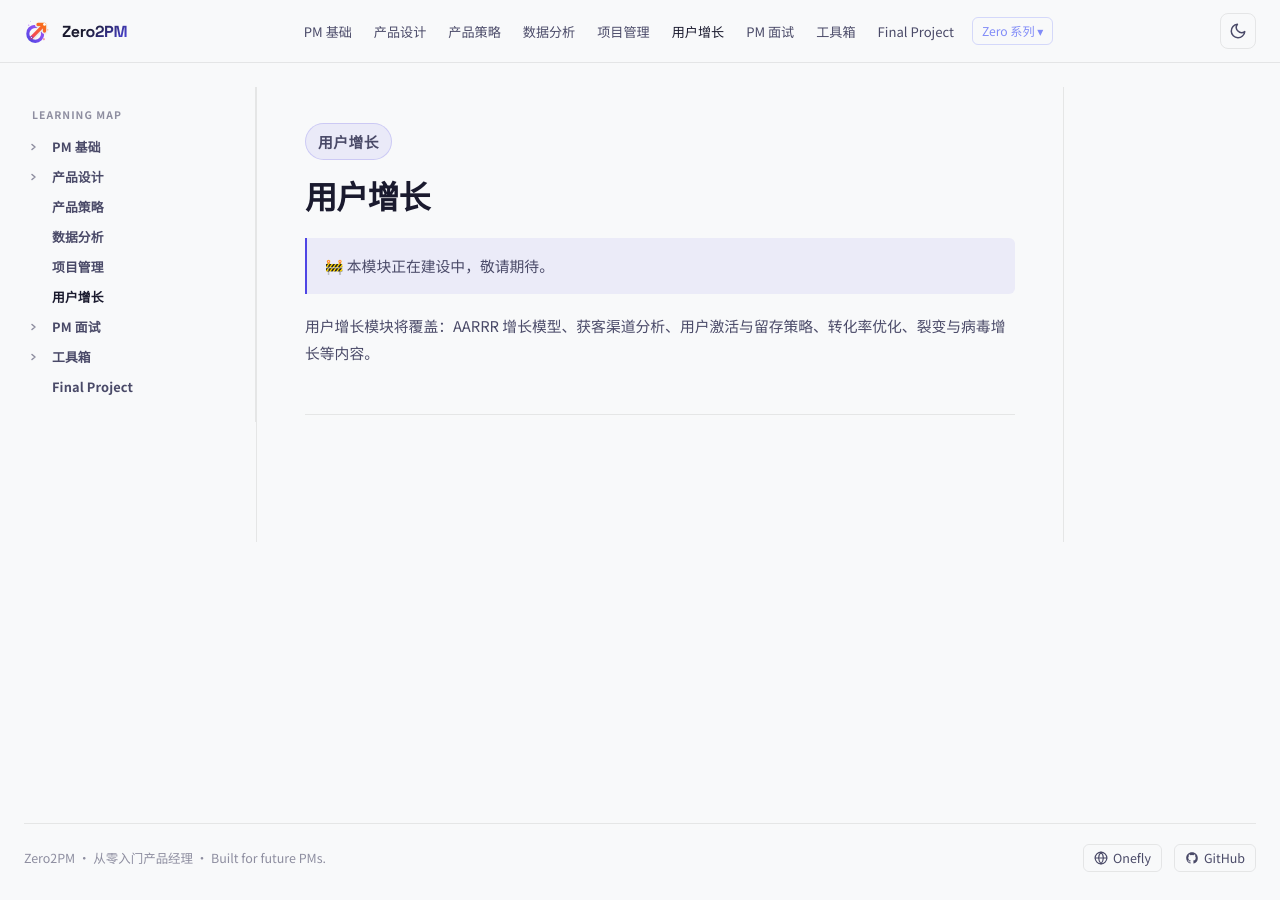
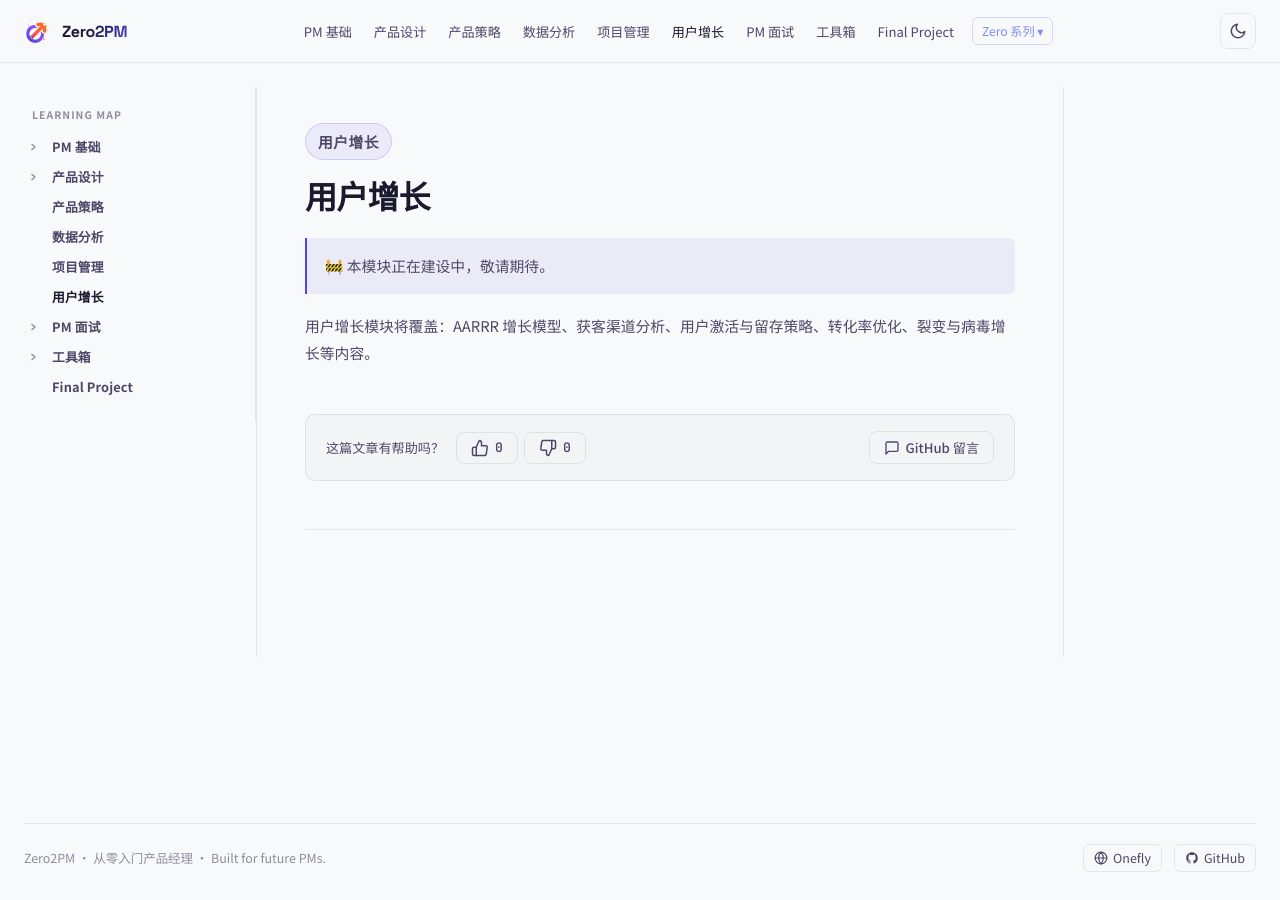
Before and after one commit to ranxi2001/zero2PM, a Jekyll site: the page built from learn-pm-growth/index.md, in a window 1280 px wide. Built offline with Jekyll 4.4.1, drawn with Linux system fonts in a browser that asks for light colours; comment, search, counter and statistics services are not loaded.

Commit message:
feat: 添加文章点赞/点踩 + GitHub 留言跳转交互组件
Co-Authored-By: Claude Opus 4.6 <noreply@anthropic.com>

```diff
--- a/_config.yml
+++ b/_config.yml
@@ -4,6 +4,7 @@ url: https://onefly.top
 markdown: kramdown
 highlighter: rouge
 baseurl: /zero2PM
+reactions_api: ""
 
 plugins:
   - jekyll-sitemap
@@ -24,3 +25,4 @@ exclude:
   - requirements.txt
   - .gitignore
   - __pycache__
+  - workers
--- a/_layouts/default.html
+++ b/_layouts/default.html
@@ -26,7 +26,7 @@
     <link rel="preconnect" href="https://fonts.googleapis.com">
     <link rel="preconnect" href="https://fonts.gstatic.com" crossorigin>
     <link href="https://fonts.googleapis.com/css2?family=Space+Grotesk:wght@500;700&family=Noto+Sans+SC:wght@400;500;700;800&family=JetBrains+Mono:wght@400;600&display=swap" rel="stylesheet">
-    <link rel="stylesheet" href="{{ site.baseurl }}/assets/css/docs.css?v=10">
+    <link rel="stylesheet" href="{{ site.baseurl }}/assets/css/docs.css?v=11">
     <script async src="//busuanzi.ibruce.info/busuanzi/2.3/busuanzi.pure.mini.js"></script>
     <link id="hljs-theme" rel="stylesheet" href="https://cdnjs.cloudflare.com/ajax/libs/highlight.js/11.9.0/styles/github-dark.min.css">
     <script>if(document.documentElement.getAttribute('data-theme')==='light'){document.getElementById('hljs-theme').href='https://cdnjs.cloudflare.com/ajax/libs/highlight.js/11.9.0/styles/github.min.css';}</script>
@@ -137,6 +137,26 @@
                 <p class="doc-eyebrow">{{ page.eyebrow }}</p>
                 {% endif %}
                 {{ content }}
+                <!-- Article Feedback -->
+                <div class="article-feedback" id="article-feedback">
+                    <div class="feedback-reactions">
+                        <span class="feedback-label">这篇文章有帮助吗？</span>
+                        <div class="feedback-btns">
+                            <button class="reaction-btn" id="btn-like" type="button" aria-label="点赞">
+                                <svg width="18" height="18" viewBox="0 0 24 24" fill="none" stroke="currentColor" stroke-width="2" stroke-linecap="round" stroke-linejoin="round"><path d="M14 9V5a3 3 0 0 0-3-3l-4 9v11h11.28a2 2 0 0 0 2-1.7l1.38-9a2 2 0 0 0-2-2.3H14z"/><path d="M7 22H4a2 2 0 0 1-2-2v-7a2 2 0 0 1 2-2h3"/></svg>
+                                <span class="reaction-count" id="like-count">0</span>
+                            </button>
+                            <button class="reaction-btn" id="btn-dislike" type="button" aria-label="点踩">
+                                <svg width="18" height="18" viewBox="0 0 24 24" fill="none" stroke="currentColor" stroke-width="2" stroke-linecap="round" stroke-linejoin="round"><path d="M10 15v4a3 3 0 0 0 3 3l4-9V2H5.72a2 2 0 0 0-2 1.7l-1.38 9a2 2 0 0 0 2 2.3H10z"/><path d="M17 2h3a2 2 0 0 1 2 2v7a2 2 0 0 1-2 2h-3"/></svg>
+                                <span class="reaction-count" id="dislike-count">0</span>
+                            </button>
+                        </div>
+                    </div>
+                    <a class="feedback-comment" id="feedback-comment" href="#" target="_blank" rel="noopener">
+                        <svg width="16" height="16" viewBox="0 0 24 24" fill="none" stroke="currentColor" stroke-width="2" stroke-linecap="round" stroke-linejoin="round"><path d="M21 15a2 2 0 0 1-2 2H7l-4 4V5a2 2 0 0 1 2-2h14a2 2 0 0 1 2 2z"/></svg>
+                        GitHub 留言
+                    </a>
+                </div>
                 <!-- Prev / Next pager -->
                 <nav class="doc-pager" aria-label="章节导航">
                     <a class="pager-btn pager-prev" id="pager-prev" href="#">
--- a/assets/css/docs.css
+++ b/assets/css/docs.css
@@ -609,6 +609,119 @@ code, pre { font-family: var(--font-mono); }
 .hljs-attr, .hljs-attribute { color: #fbbf24; }
 .hljs-built_in { color: #38bdf8; }
 
+/* ===== Article Feedback ===== */
+.article-feedback {
+    display: flex;
+    align-items: center;
+    justify-content: space-between;
+    gap: 16px;
+    margin-top: 48px;
+    padding: 16px 20px;
+    border: 1px solid var(--border);
+    border-radius: 10px;
+    background: rgba(255, 255, 255, 0.02);
+}
+
+.feedback-reactions {
+    display: flex;
+    align-items: center;
+    gap: 12px;
+}
+
+.feedback-label {
+    font-size: 0.82rem;
+    color: var(--text-secondary);
+    font-weight: 500;
+}
+
+.feedback-btns {
+    display: flex;
+    gap: 6px;
+}
+
+.reaction-btn {
+    display: inline-flex;
+    align-items: center;
+    gap: 6px;
+    padding: 6px 14px;
+    background: none;
+    border: 1px solid var(--border);
+    border-radius: 8px;
+    color: var(--text-secondary);
+    font-family: var(--font-mono);
+    font-size: 0.82rem;
+    cursor: pointer;
+    transition: color 0.18s, border-color 0.18s, background 0.18s;
+}
+
+.reaction-btn:hover {
+    color: var(--text);
+    border-color: var(--brand-border);
+    background: var(--brand-dim);
+}
+
+.reaction-btn.is-liked {
+    color: var(--brand);
+    border-color: var(--brand);
+    background: var(--brand-dim);
+}
+
+.reaction-btn.is-disliked {
+    color: var(--accent);
+    border-color: var(--accent);
+    background: rgba(244, 63, 94, 0.1);
+}
+
+.reaction-count {
+    font-weight: 600;
+    min-width: 1ch;
+}
+
+.feedback-comment {
+    display: inline-flex;
+    align-items: center;
+    gap: 6px;
+    padding: 6px 14px;
+    border: 1px solid var(--border);
+    border-radius: 8px;
+    color: var(--text-secondary) !important;
+    font-size: 0.82rem;
+    font-weight: 500;
+    text-decoration: none !important;
+    transition: color 0.18s, border-color 0.18s, background 0.18s;
+    white-space: nowrap;
+}
+
+.feedback-comment:hover {
+    color: var(--text) !important;
+    border-color: var(--brand-border);
+    background: var(--brand-dim);
+}
+
+html[data-theme="light"] .article-feedback {
+    background: rgba(0, 0, 0, 0.02);
+}
+
+html[data-theme="light"] .reaction-btn.is-disliked {
+    background: rgba(225, 29, 72, 0.08);
+}
+
+@media (max-width: 680px) {
+    .article-feedback {
+        flex-direction: column;
+        align-items: flex-start;
+        gap: 12px;
+    }
+}
+
+@media (max-width: 380px) {
+    .feedback-reactions {
+        flex-direction: column;
+        align-items: flex-start;
+        gap: 8px;
+    }
+}
+
 /* ===== Prev / Next Pager ===== */
 .doc-pager {
     display: flex;
--- a/assets/js/app.js
+++ b/assets/js/app.js
@@ -199,3 +199,102 @@ document.querySelectorAll(".nav-toggle-btn").forEach(function (btn) {
         }
     });
 })();
+
+
+/* ===== Article Feedback (like / dislike / comment link) ===== */
+(function () {
+    var feedback = document.getElementById('article-feedback');
+    if (!feedback) return;
+
+    var API = (window.Z2P_REACTIONS_API || '').replace(/\/+$/, '');
+    var base = (window.Z2P_BASE || '').replace(/\/$/, '');
+
+    /* Derive a stable page ID from the URL path */
+    var pageId = window.location.pathname
+        .replace(new RegExp('^' + base.replace(/[.*+?^${}()|[\]\\]/g, '\\$&') + '/'), '')
+        .replace(/\/index\.html$/, '')
+        .replace(/\/$/, '')
+        || 'home';
+
+    var VOTE_KEY = 'z2p-vote-' + pageId;
+
+    var likeBtn    = document.getElementById('btn-like');
+    var dislikeBtn = document.getElementById('btn-dislike');
+    var likeCount  = document.getElementById('like-count');
+    var dislikeCount = document.getElementById('dislike-count');
+    var commentLink  = document.getElementById('feedback-comment');
+
+    var counts = { likes: 0, dislikes: 0 };
+
+    function render() {
+        likeCount.textContent  = counts.likes;
+        dislikeCount.textContent = counts.dislikes;
+    }
+
+    /* Restore previous vote state */
+    var userVote = localStorage.getItem(VOTE_KEY);
+    if (userVote === 'like')    likeBtn.classList.add('is-liked');
+    if (userVote === 'dislike') dislikeBtn.classList.add('is-disliked');
+
+    /* Fetch global counts from API (if configured) */
+    if (API) {
+        fetch(API + '/reactions?page=' + encodeURIComponent(pageId))
+            .then(function (r) { return r.json(); })
+            .then(function (d) { counts = d; render(); })
+            .catch(function () { render(); });
+    } else {
+        render();
+    }
+
+    function postReaction(type, action) {
+        if (!API) return;
+        fetch(API + '/reactions?page=' + encodeURIComponent(pageId), {
+            method: 'POST',
+            headers: { 'Content-Type': 'application/json' },
+            body: JSON.stringify({ type: type, action: action })
+        }).catch(function () {});
+    }
+
+    function vote(type) {
+        var prev = localStorage.getItem(VOTE_KEY);
+
+        /* Same button again → toggle off */
+        if (prev === type) {
+            localStorage.removeItem(VOTE_KEY);
+            likeBtn.classList.remove('is-liked');
+            dislikeBtn.classList.remove('is-disliked');
+            if (type === 'like') counts.likes = Math.max(0, counts.likes - 1);
+            else counts.dislikes = Math.max(0, counts.dislikes - 1);
+            render();
+            postReaction(type, 'remove');
+            return;
+        }
+
+        /* Switching vote → remove old first */
+        if (prev) {
+            if (prev === 'like') counts.likes = Math.max(0, counts.likes - 1);
+            else counts.dislikes = Math.max(0, counts.dislikes - 1);
+            postReaction(prev, 'remove');
+        }
+
+        /* Apply new vote */
+        localStorage.setItem(VOTE_KEY, type);
+        likeBtn.classList.remove('is-liked');
+        dislikeBtn.classList.remove('is-disliked');
+        if (type === 'like')  { likeBtn.classList.add('is-liked');       counts.likes++; }
+        else                  { dislikeBtn.classList.add('is-disliked'); counts.dislikes++; }
+        render();
+        postReaction(type, 'add');
+    }
+
+    likeBtn.addEventListener('click', function () { vote('like'); });
+    dislikeBtn.addEventListener('click', function () { vote('dislike'); });
+
+    /* GitHub Issue link — pre-fill title & body */
+    var h1 = document.querySelector('.doc-article h1');
+    var title = h1 ? h1.textContent.trim() : document.title;
+    commentLink.href = 'https://github.com/ranxi2001/zero2PM/issues/new'
+        + '?title=' + encodeURIComponent('[留言] ' + title)
+        + '&body='  + encodeURIComponent('> 来自：[' + title + '](' + window.location.href + ')\n\n---\n\n')
+        + '&labels=comment';
+})();
```
Also changed, not shown: other parts of _layouts/default.html (+2 -1 lines), workers/reactions-api/worker.js (added, +84 -0 lines), workers/reactions-api/wrangler.toml (added, +10 -0 lines).
